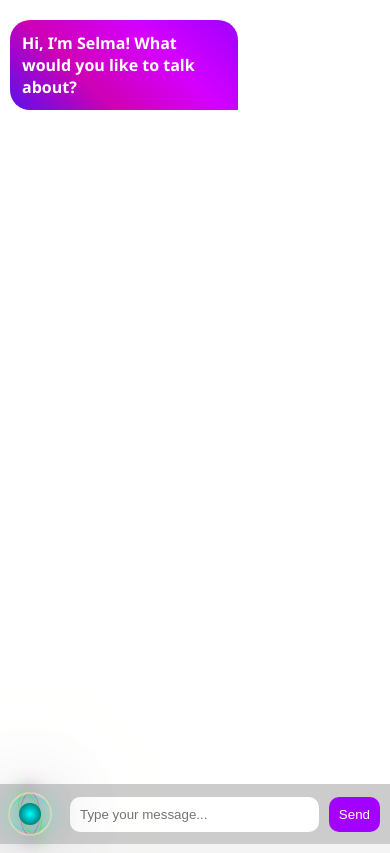
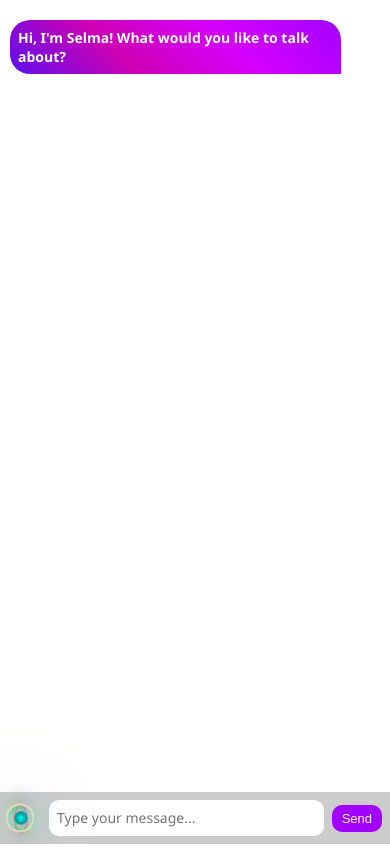
Before and after one commit to Stephen-J4455/Selma, a Flask app: page / in a window 390 px wide. Run offline with Flask 3, Linux system fonts and the light colour scheme.

Commit message:
Add files via upload

```diff
--- a/main.py
+++ b/main.py
@@ -11,15 +11,14 @@ import wikipedia
 
 def load_model():
     try:
-        nlp = spacy.load("en_core_web_sm")
+        return spacy.load("en_core_web_sm")
     except OSError:
         from spacy.cli import download
         download("en_core_web_sm")
         return spacy.load("en_core_web_sm")
 
+
 nlp=load_model()
-
-
 
 # Supabase Setup
 url = "https://sffgznknlmqxtikkyhwu.supabase.co"
--- a/templates/index.html
+++ b/templates/index.html
@@ -2,6 +2,7 @@
 <html>
   <head>
     <title>Selma AI</title>
+    <meta name="viewport" content="width=device-width, initial-scale=1.0" />
     <style>
       body {
         margin: 0;
@@ -20,13 +21,15 @@
         background: white;
         padding: 10px;
         overflow-y: auto;
+        -webkit-overflow-scrolling: touch; /* Smooth scrolling on iOS */
       }
 
       .message {
         margin: 10px 0;
-        max-width: 55%;
+        max-width: 80%;
         padding: 12px;
         border-radius: 20px;
+        word-wrap: break-word;
       }
 
       .user {
@@ -58,15 +61,24 @@
         border: none;
         border-radius: 10px;
         outline: none;
+        min-height: 20px;
+        max-height: 100px;
+        resize: none;
+        font-family: inherit;
+        font-size: inherit;
+        line-height: 1.4;
+        display:inline-block;
       }
 
       button {
-        padding: 10px;
+        padding: 10px 15px;
         border: none;
         border-radius: 10px;
         background: #a200ff;
         color: white;
         cursor: pointer;
+        font-size: 16px;
+        white-space: nowrap;
       }
 
       button:hover {
@@ -79,6 +91,7 @@
         width: 40px;
         height: 40px;
         margin-right: 10px;
+        flex-shrink: 0;
       }
 
       .orbital {
@@ -215,12 +228,87 @@
           transform: translate(-50%, -50%) scale(1.15);
         }
       }
+
+      /* Responsive adjustments */
+      @media (max-width: 768px) {
+        .message {
+          max-width: 75%;
+          padding: 10px;
+          font-size: 15px;
+        }
+
+        .circle-container {
+          width: 30px;
+          height: 30px;
+        }
+
+        .ring {
+          width: 30px;
+          height: 30px;
+        }
+
+        .core {
+          width: 15px;
+          height: 15px;
+        }
+
+        button {
+          padding: 8px 12px;
+          font-size: 14px;
+        }
+      }
+
+      @media (max-width: 480px) {
+        .message {
+          max-width: 85%;
+          padding: 8px;
+          font-size: 14px;
+        }
+
+        .bottom-input {
+          padding: 8px;
+          gap: 8px;
+        }
+
+        #userInput {
+          padding: 8px;
+          font-size: 14px;
+        }
+
+        .circle-container {
+          width: 25px;
+          height: 25px;
+          margin-right: 8px;
+        }
+
+        .ring {
+          width: 25px;
+          height: 25px;
+        }
+
+        .core {
+          width: 12px;
+          height: 12px;
+        }
+
+        button {
+          padding: 6px 10px;
+          font-size: 13px;
+        }
+      }
+
+      /* Landscape orientation adjustments */
+      @media (max-height: 500px) and (orientation: landscape) {
+        .chat-box {
+          max-height: 60vh;
+        }
+      }
     </style>
   </head>
   <body>
     <div class="chat-box" id="chat">
       <div class="message bot">
-        Hi, I’m Selma! What would you like to talk about?
+        Hi, I'm Selma! What would you like to talk about?
       </div>
     </div>
     <div class="bottom-input">
@@ -232,11 +320,23 @@
         <div class="orbital"><div class="ring"></div></div>
         <div class="core"></div>
       </div>
-      <input type="text" id="userInput" placeholder="Type your message..." />
+      <input
+        type="text"
+        id="userInput"
+        placeholder="Type your message..."
+        rows="1" />
       <button onclick="sendMessage()">Send</button>
     </div>
 
     <script>
+      // Handle Enter key (shift+enter for new line)
+      textarea.addEventListener("keydown", function (e) {
+        if (e.key === "Enter" && !e.shiftKey) {
+          e.preventDefault();
+          sendMessage();
+        }
+      });
+
       async function sendMessage() {
         const input = document.getElementById("userInput");
         const message = input.value.trim();
@@ -248,9 +348,18 @@
         userMessage.textContent = message;
         chat.appendChild(userMessage);
         input.value = "";
+        input.style.height = "auto"; // Reset textarea height
         scrollToBottom();
 
         try {
+          // Show typing indicator
+          const typingIndicator = document.createElement("div");
+          typingIndicator.className = "message bot";
+          typingIndicator.id = "typing";
+          typingIndicator.textContent = "Thinking...";
+          chat.appendChild(typingIndicator);
+          scrollToBottom();
+
           const response = await fetch("/chat", {
             method: "POST",
             headers: { "Content-Type": "application/json" },
@@ -259,10 +368,14 @@
 
           const data = await response.json();
 
+          // Remove typing indicator
+          chat.removeChild(typingIndicator);
+
           const botMessage = document.createElement("div");
           botMessage.className = "message bot";
           chat.appendChild(botMessage);
 
+          // Typewriter effect
           for (let i = 0; i < data.response.length; i++) {
             botMessage.textContent += data.response.charAt(i);
             scrollToBottom();
@@ -270,6 +383,17 @@
           }
         } catch (err) {
           console.error("Chat error:", err);
+          // Remove typing indicator if there's an error
+          const typing = document.getElementById("typing");
+          if (typing) chat.removeChild(typing);
+
+          // Show error message
+          const errorMessage = document.createElement("div");
+          errorMessage.className = "message bot";
+          errorMessage.textContent =
+            "Sorry, I'm having trouble connecting. Please try again later.";
+          chat.appendChild(errorMessage);
+          scrollToBottom();
         }
       }
 
```
